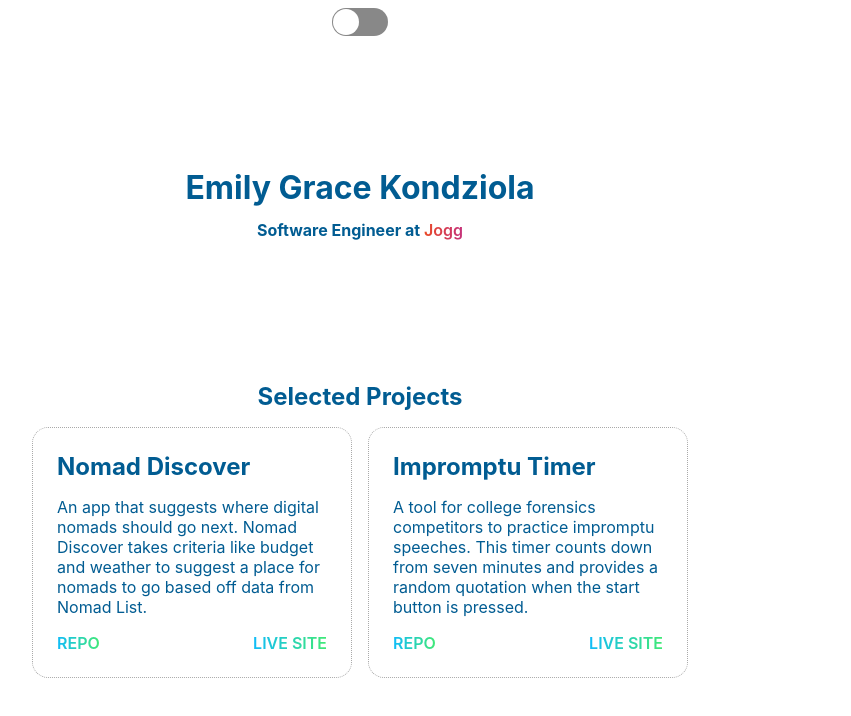
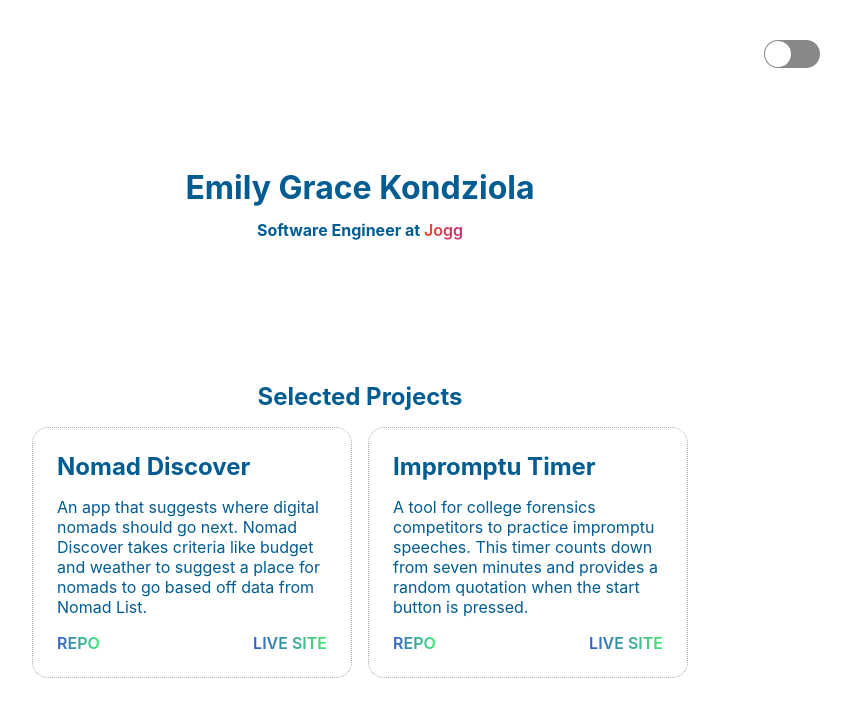
Before and after one commit to emilygracekz/emilykondziola.com, a Next.js app: page / in a window 1280 px wide. Shown: the top 716 px of the page, without its empty margins (280-1131 px from the left). Built offline with nearby package versions, Linux system fonts and the light colour scheme.

Commit message:
Styling switch

```diff
--- a/Components/ProjectCard.tsx
+++ b/Components/ProjectCard.tsx
@@ -38,15 +38,12 @@ const ProjectCard: FunctionComponent<Props> = ({
       margin-bottom: .5rem;
       width: 100%;
       text-align: left;
-
     }
 
     .description {
       text-align: left;
 
     }
-
-
 
     .links {
       display: flex;
--- a/Components/ThemeProvider.js
+++ b/Components/ThemeProvider.js
@@ -4,7 +4,7 @@ import Context from '../util/context';
 import Reducer from '../util/reducer';
 import Home from '../pages/index';
 
-export const GlobalStyles = createGlobalStyle`
+const GlobalStyles = createGlobalStyle`
 body, #root {
     background: ${({ theme }) => theme.background};
     color: ${({ theme }) => theme.text};
@@ -17,7 +17,7 @@ body, #root {
   }
 
   a {
-    background: linear-gradient(to left, #41e975, #10bcf9);
+    background: linear-gradient(to left, #41e975, #335cc5);
   -webkit-background-clip: text;
   -webkit-text-fill-color: transparent;
     font-weight: 600;
--- a/pages/index.js
+++ b/pages/index.js
@@ -27,6 +27,11 @@ const Home = () => {
     border-radius: 0.5rem;
     align-items: center;
     text-align: center;
+
+    .switch {
+      top: 2rem;
+      left: 27rem;
+    }
 
     .name,
     .projects {
@@ -91,8 +96,8 @@ const Home = () => {
           checked={isDark}
           checkedIcon={false}
           uncheckedIcon={false}
+          className='switch'
         />
-
         <div>
           <h1 className='name'>Emily Grace Kondziola</h1>
           <div className='subHeading'>
```
